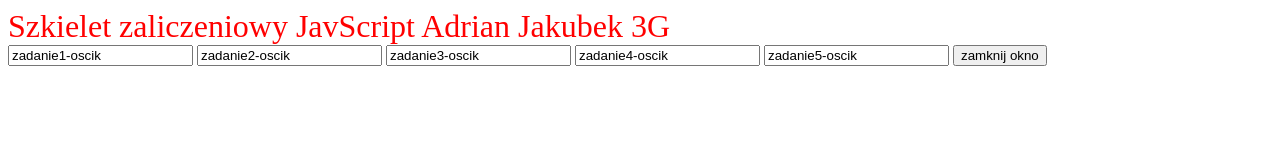
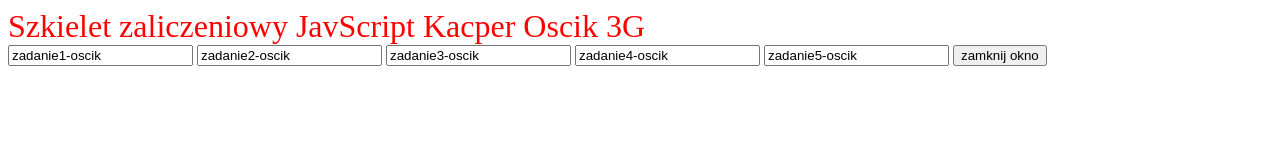
Before and after one commit to Tost0/JS-Oscik, a plain HTML site: page Index.html in a window 1280 px wide. Drawn offline with Linux system fonts and the light colour scheme.

Commit message:
Update Index.html

```diff
--- a/Index.html
+++ b/Index.html
@@ -1,26 +1,26 @@
 <html>
  <head>
- <title>Jakubek 3G</title>
+ <title>Oscik 3G</title>
 
  <script language="JavaScript">
-  document.write("Szkielet zaliczeniowy JavScript Adrian Jakubek 3G".fontcolor("red").fontsize(6)+"<br>");
-  function WinOpen_z1_jakubek()
+  document.write("Szkielet zaliczeniowy JavScript Kacper Oscik 3G".fontcolor("red").fontsize(6)+"<br>");
+  function WinOpen_z1_kacper()
  {
 window.open("zad1_osc.html","okienko_z1","toolbar=no,directories=no,menubar=no,height=380,width=160,top=200,left=200");
  }
-  function WinOpen_z2_jakubek()
+  function WinOpen_z2_kacper()
  {
 window.open("zad2_osc.html","okienko_z2","toolbar=no,directories=no,menubar=no,height=380,width=160,top=200,left=200");
  }
- function WinOpen_z3_jakubek()
+ function WinOpen_z3_kacper()
  {
 window.open("zadanie3_osc.html","okienko_z3","toolbar=no,directories=no,menubar=no,height=380,width=160,top=200,left=200");
  }
-function WinOpen_z4_jakubek()
+function WinOpen_z4_kacper()
  {
 window.open("Zadanie4_osc.html","okienko_z4","toolbar=no,directories=no,menubar=no,height=380,width=160,top=200,left=400");
  }
-  function WinOpen_z5_jakubek()
+  function WinOpen_z5_kacper()
  {
 window.open("zad5_menu_jaku.html","okienko_z5","toolbar=no,directories=no,menubar=no,height=600,width=1000,top=200,left=400");
  }
```
